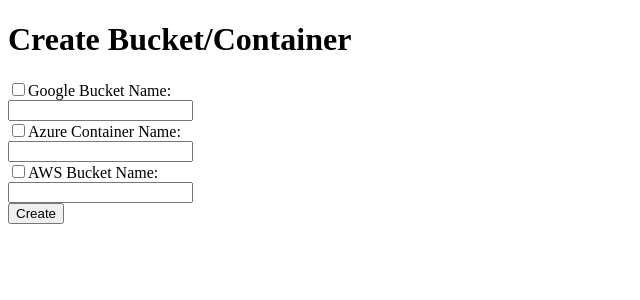
After one commit to danielwwong/Unified-Cloud-API, a Flask app: page /create_bucket/ in a window 1280 px wide. The commit adds this page. Shown: the top 300 px of the page, without its empty margins (0-640 px from the left). Run offline with Flask 2, Linux system fonts and the light colour scheme.

Commit message:
finish function of create bucket/container

```diff
--- a/main.py
+++ b/main.py
@@ -40,6 +40,49 @@ def initialize():
     else:
         return render_template('initialize.html')
 
+@app.route('/create_bucket/', methods = ['GET', 'POST'])
+def create_bucket():
+    if request.method == 'POST':
+        google_bucket_name = request.form['google_bucket_name']
+        azure_container_name = request.form['azure_container_name']
+        aws_bucket_name = request.form['aws_bucket_name']
+        google_platform_check = request.form.get('google_platform')
+        azure_platform_check = request.form.get('azure_platform')
+        aws_platform_check = request.form.get('aws_platform')
+        # Google
+        google_info = ''
+        if google_platform_check == 'on':
+            try:
+                uri = boto.storage_uri(google_bucket_name, google_storage) # instantiate a BucketStorageUri object
+                uri.create_bucket(headers = google_header_values)
+                google_info = 'Successfully Created Google Bucket ' + google_bucket_name
+            except Exception as g_e:
+                google_info = 'Failed to Create Google Bucket: ' + str(g_e)
+        # Azure
+        azure_info = ''
+        if azure_platform_check == 'on':
+            try:
+                azure.create_container(azure_container_name, public_access = PublicAccess.Container)
+                # the second parameter makes the container accessible to public
+                azure_info = 'Successfully Created Azure Container ' + azure_container_name
+            except Exception as m_e:
+                azure_info = 'Failed to Create Azure Container: ' + str(m_e)
+        # AWS
+        aws_info = ''
+        if aws_platform_check == 'on':
+            try:
+                s3.create_bucket(Bucket = aws_bucket_name)
+                # the AWS bucket will be hosted in N. Virginia
+                bucket = s3.Bucket(aws_bucket_name)
+                bucket.Acl().put(ACL='public-read')
+                # make the bucket and blobs public readable
+                aws_info = 'Successfully Created AWS Bucket ' + aws_bucket_name
+            except Exception as a_e:
+                aws_info = 'Failed to Create AWS Bucket: ' + str(a_e)
+        flag = 1
+        return render_template('create_bucket.html', status = flag, google = google_info, azure = azure_info, aws = aws_info)
+    else:
+        return render_template('create_bucket.html')
 
 @app.route('/upload/', methods = ['POST'])
 def upload():
--- /dev/null
+++ b/templates/create_bucket.html
@@ -0,0 +1,32 @@
+<!DOCTYPE html>
+<html>
+	<head>
+		<meta charset="UTF-8">
+		<title>Create Bucket/Container</title>
+	</head>
+	<body>
+		<h1>Create Bucket/Container</h1>
+		{% if status %}
+		<p>
+			{% if google %}
+			{{ google|safe }}<br>
+			{% endif %}
+			{% if azure %}
+			{{ azure|safe }}<br>
+			{% endif %}
+			{% if aws %}
+			{{ aws|safe }}<br>
+			{% endif %}
+		</p>
+		{% endif %}
+		<form action="/create_bucket/" method="POST">
+			<input type="checkbox" name="google_platform" id="check_google"><label for="check_google">Google Bucket Name:</label><br>
+			<input type="text" name="google_bucket_name" onclick="getElementById('check_google').checked=true"><br>
+			<input type="checkbox" name="azure_platform" id="check_azure"><label for="check_azure">Azure Container Name:</label><br>
+			<input type="text" name="azure_container_name" onclick="getElementById('check_azure').checked=true"><br>
+			<input type="checkbox" name="aws_platform" id="check_aws"><label for="check_aws">AWS Bucket Name:</label><br>
+			<input type="text" name="aws_bucket_name" onclick="getElementById('check_aws').checked=true"><br>
+			<input type="submit" value="Create">
+		</form>
+	</body>
+</html>
--- a/templates/upload_ajax.html
+++ b/templates/upload_ajax.html
@@ -2,7 +2,6 @@
 <html>
 	<head>
 		<meta charset="UTF-8">
-		<!-- <script src="http://ajax.googleapis.com/ajax/libs/jquery/1.9.1/jquery.min.js"></script> -->
 		<title>UploadAjax</title>
 		<script type="text/javascript">
 			function UploadFile() {
```
